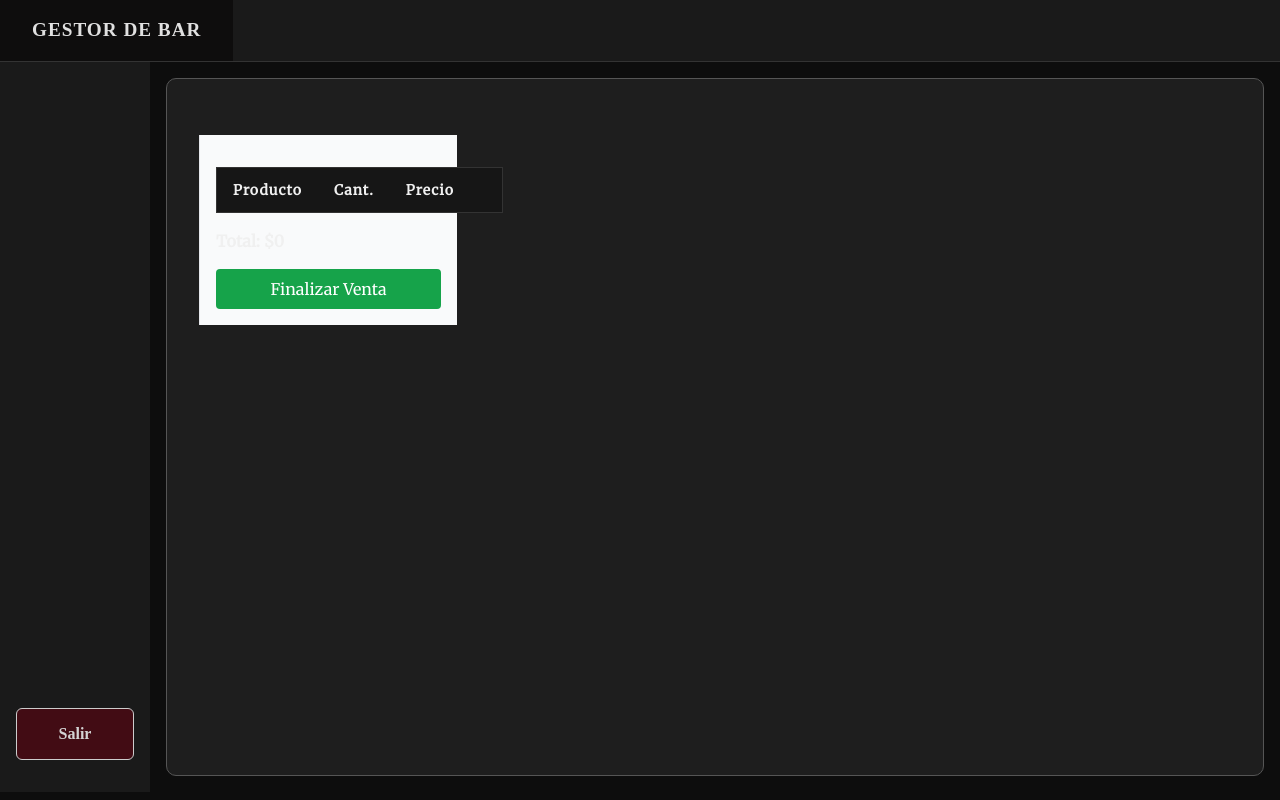
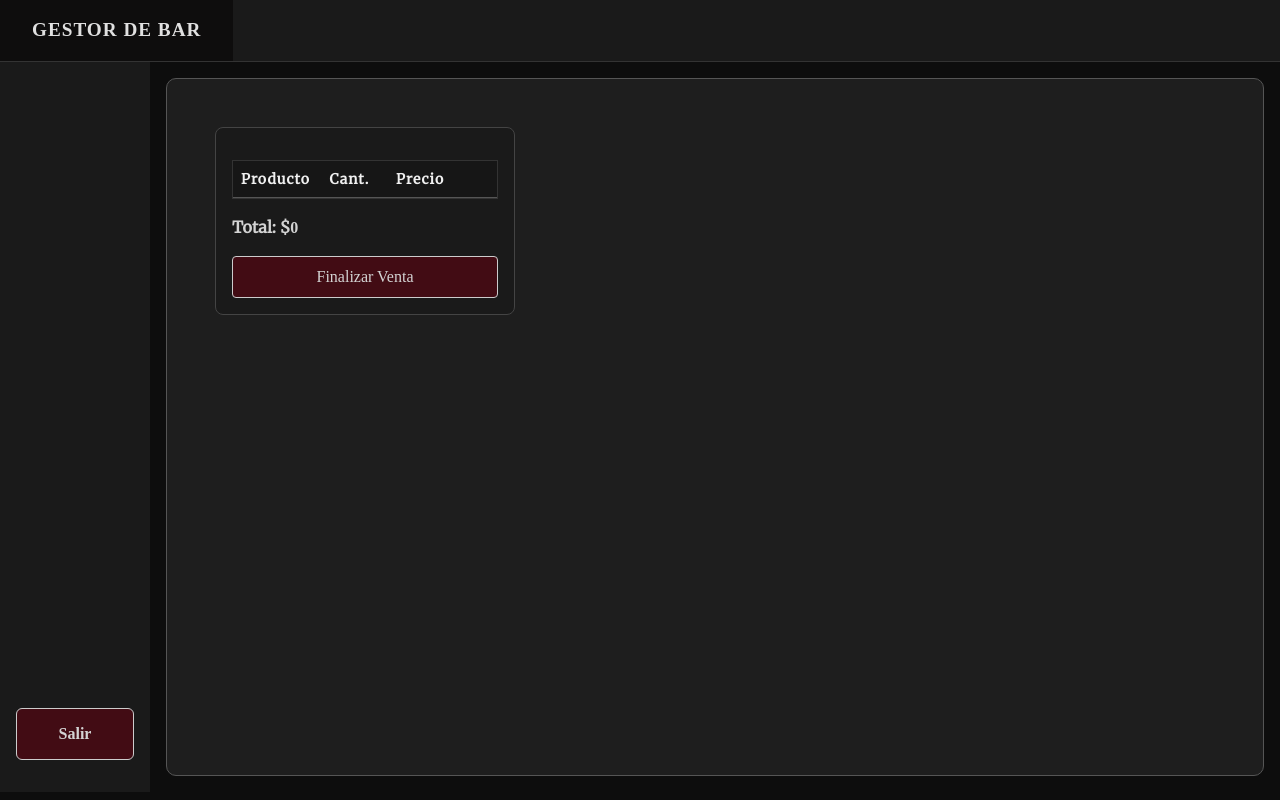
Before and after one commit to FrancoGarcia21/Proyecto-Web-Bar, a Flask app: template templates/venta.html in a window 1280 px wide. Run offline with Flask 3, Linux system fonts and the light colour scheme; the template is opened without the code that fills it, so the values that code supplies are empty; some libraries are stand-ins or nearby versions.

Commit message:
ventas, Modificacion de stylo de carrito y tamaño

```diff
--- a/static/css/styles.css
+++ b/static/css/styles.css
@@ -258,7 +258,7 @@ background-color: #181818;
 }
 
 .modal-box button[type="submit"] {
-  background-color:  #420c14; /* bordó */
+  background-color:  #fc8b9c; /* bordó */
   color: #ccc;
   border: 1px solid #ccc;
 }
@@ -278,3 +278,75 @@ background-color: #181818;
   background-color: #2a2a2a;
   color: #ccc;
 }
+
+
+/*Venta */
+
+
+.venta-wrapper {
+  display: flex;
+  flex-direction: row;
+  gap: 1rem;
+  padding: 1rem;
+}
+
+
+
+#carrito {
+  width: 30%;
+  background-color: #1a1a1a;
+  color: #d3d3d3;
+  border: 1px solid #444;
+  border-radius: 8px;
+  display: flex;
+  flex-direction: column;
+  overflow-y: auto;
+   height: auto;
+}
+
+#tabla-carrito {
+  width: 10%;
+  border-collapse: collapse;
+  overflow-y: auto;
+  display: block;
+}
+
+#tabla-carrito thead,
+#tabla-carrito tbody {
+  display: block;
+}
+
+#tabla-carrito thead {
+  background-color: #2e2e2e;
+  color: #f0f0f0;
+}
+
+#tabla-carrito tbody {
+  max-height: 165px;                 /* Ajustalo según tus necesidades */
+  overflow-y: auto;
+  overflow-x: hidden;
+}
+
+#tabla-carrito th,
+#tabla-carrito td {
+  padding: 0.5rem;
+  text-align: left;
+  width: 100px;                      /* Para que no se deformen */
+  border-bottom: 1px solid #555;
+}
+
+#total-carrito {
+  font-family: 'Libre Baskerville', serif;
+}
+
+#finalizar-venta {
+  background-color: #420c14;
+  color: #d3d3d3;
+  font-family: 'Libre Baskerville', serif;
+  transition: background-color 0.3s ease;
+  border: 1px solid #ccc;
+}
+
+#finalizar-venta:hover {
+  background-color: #1a1a1a;
+}
--- a/templates/venta.html
+++ b/templates/venta.html
@@ -16,8 +16,10 @@
 <!-- Se incluye el contenido de venta, es un listado de los productos con su precio (ver si lo dejamos como botones o listado) -->
 <!-- Se incluye la vista de las categorias y el carrito como un aside -->
 
-{% include 'VentaLista.html' %}
-{% include 'carrito.html' %}
+<div class="venta-wrapper">
+  {% include 'carrito.html' %}
+  {% include 'VentaLista.html' %}
+</div>
 
 <!-- scripts -->
 <script src="{{ url_for('static', filename='js/carrito.js') }}"></script>
```
